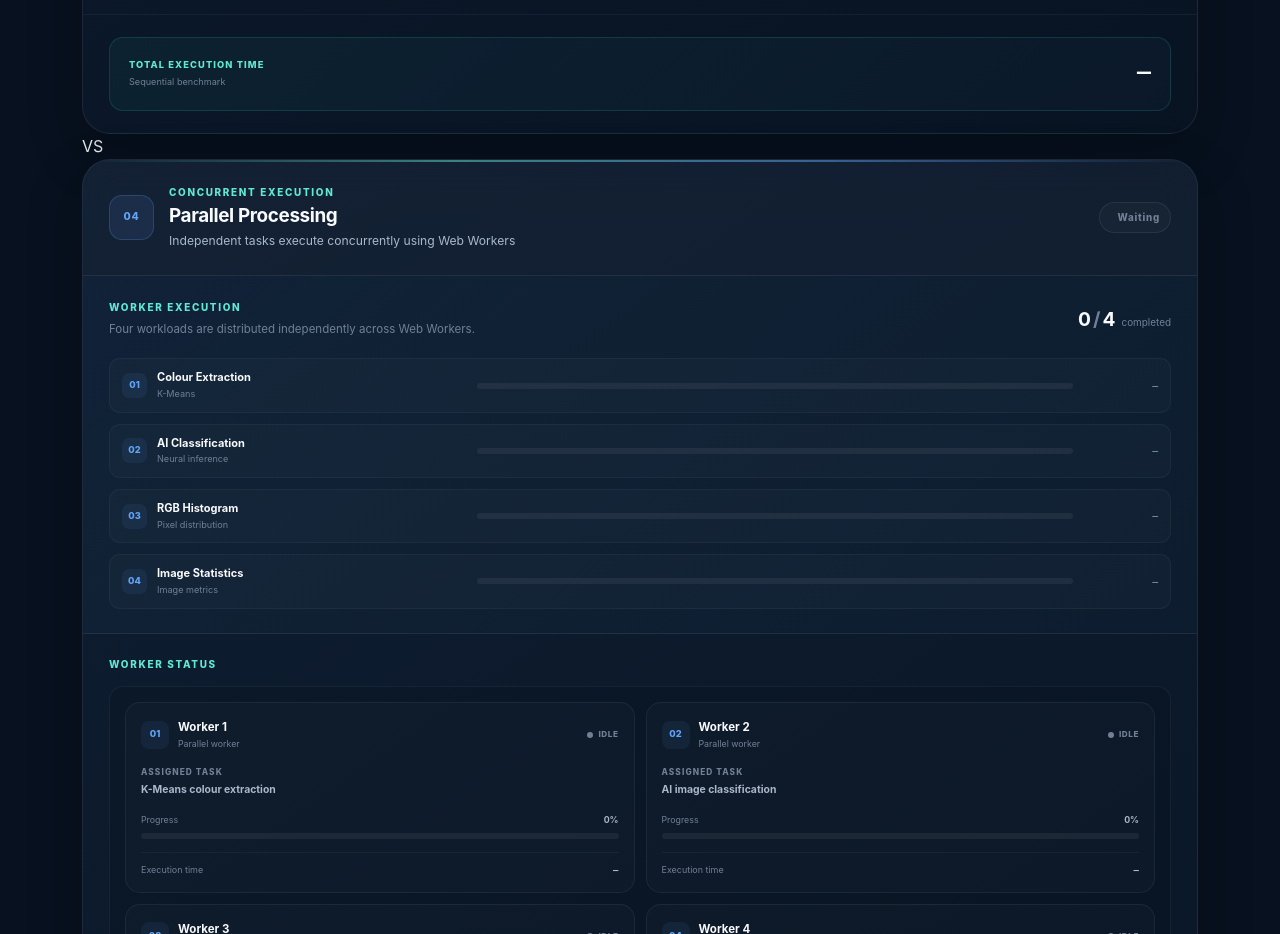
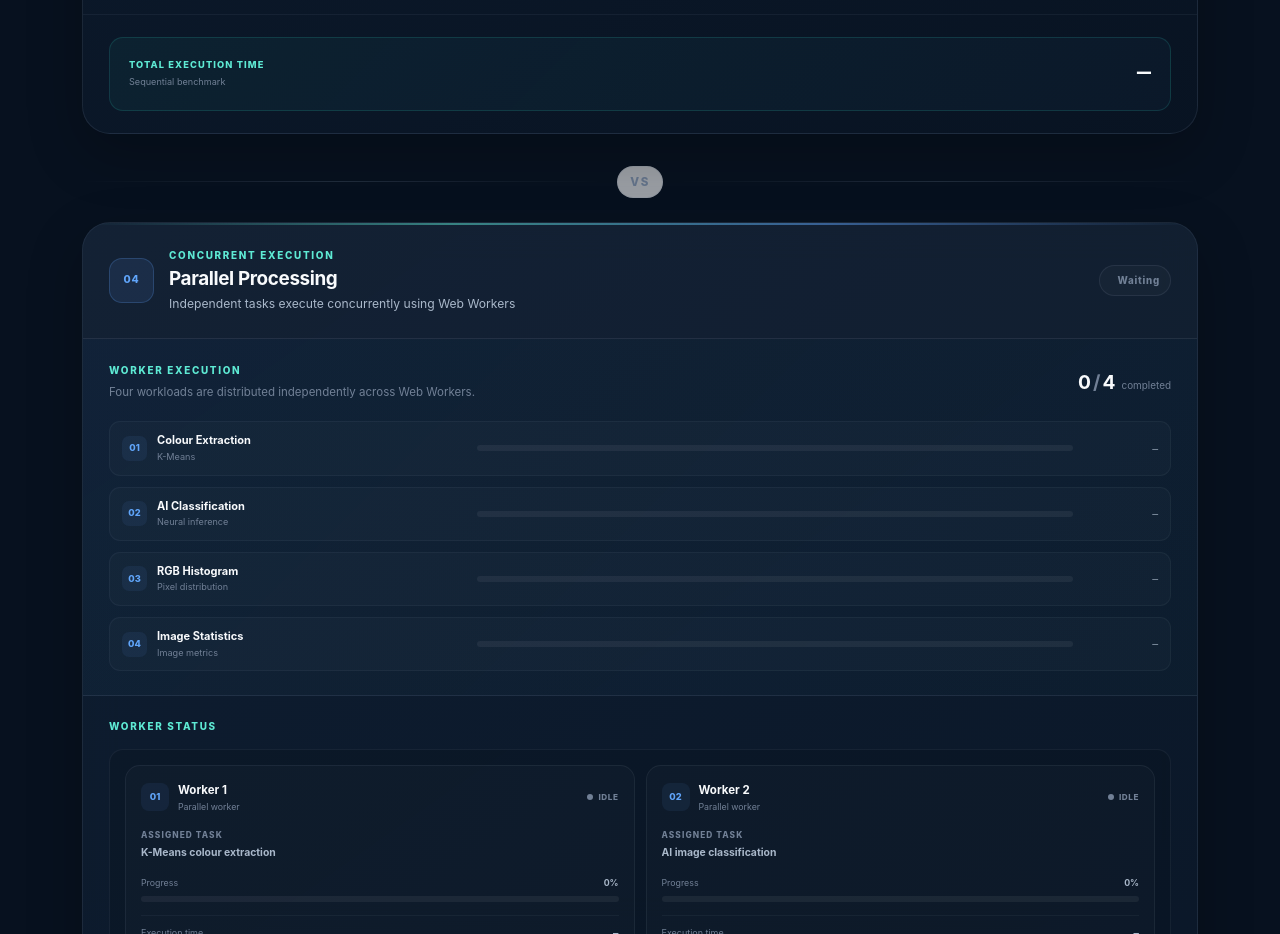
Before and after one commit to jopaulkjoshy14/Parallel-AI-Image-Analysis, a React (Vite) app: page / in a window 1280 px wide. Shown: the part 2300-3234 px from the top of the page. Built offline with nearby package versions, Linux system fonts and the light colour scheme.

Commit message:
Update index.css

```diff
--- a/src/index.css
+++ b/src/index.css
@@ -3156,3 +3156,36 @@ footer {
   }
 
 }
+
+.processing-divider {
+  display: flex;
+  align-items: center;
+  gap: 16px;
+  margin: 32px 0 24px;
+  color: #64748b;
+  font-size: 0.72rem;
+  font-weight: 800;
+  letter-spacing: 0.14em;
+  text-transform: uppercase;
+}
+
+.processing-divider::before,
+.processing-divider::after {
+  content: "";
+  flex: 1;
+  height: 1px;
+  background: linear-gradient(
+    90deg,
+    transparent,
+    rgba(100, 116, 139, 0.28),
+    transparent
+  );
+}
+
+.processing-divider span {
+  padding: 6px 12px;
+  border: 1px solid rgba(100, 116, 139, 0.18);
+  border-radius: 999px;
+  background: rgba(255, 255, 255, 0.6);
+  white-space: nowrap;
+}
```
